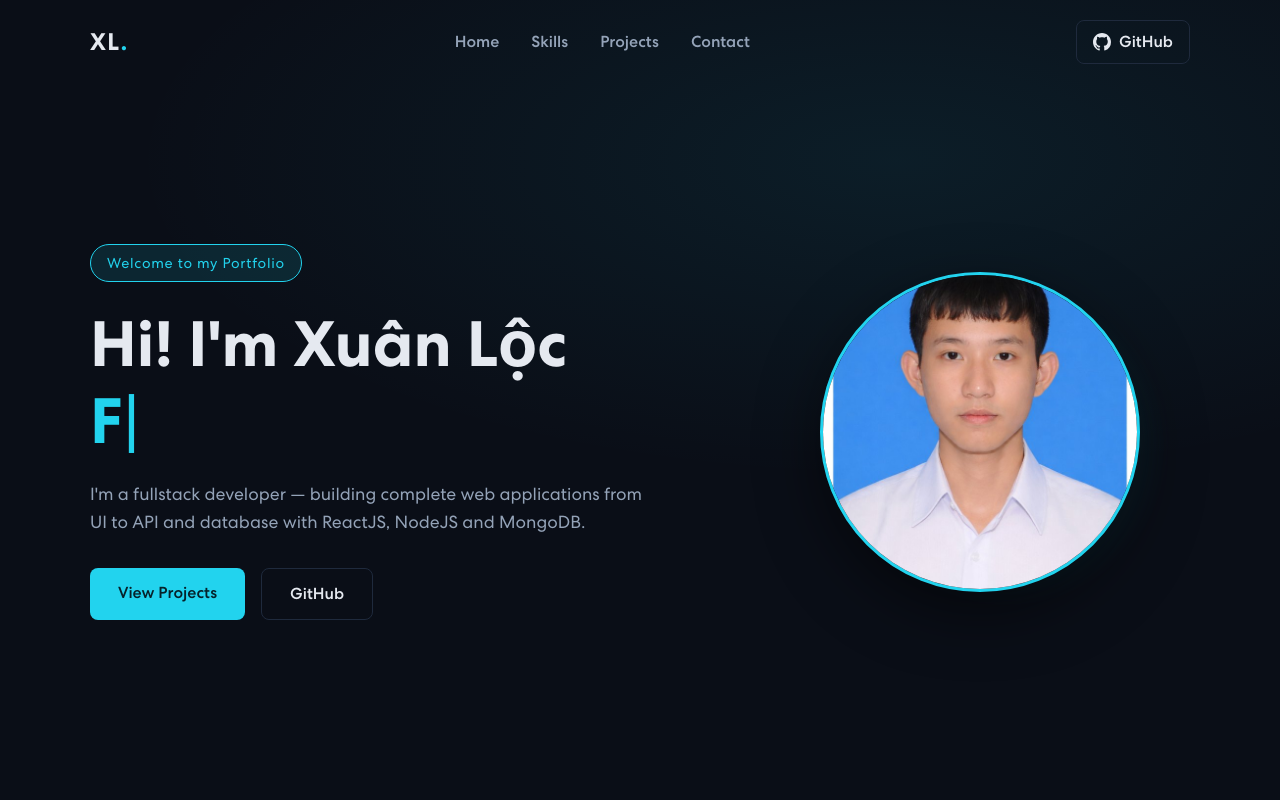
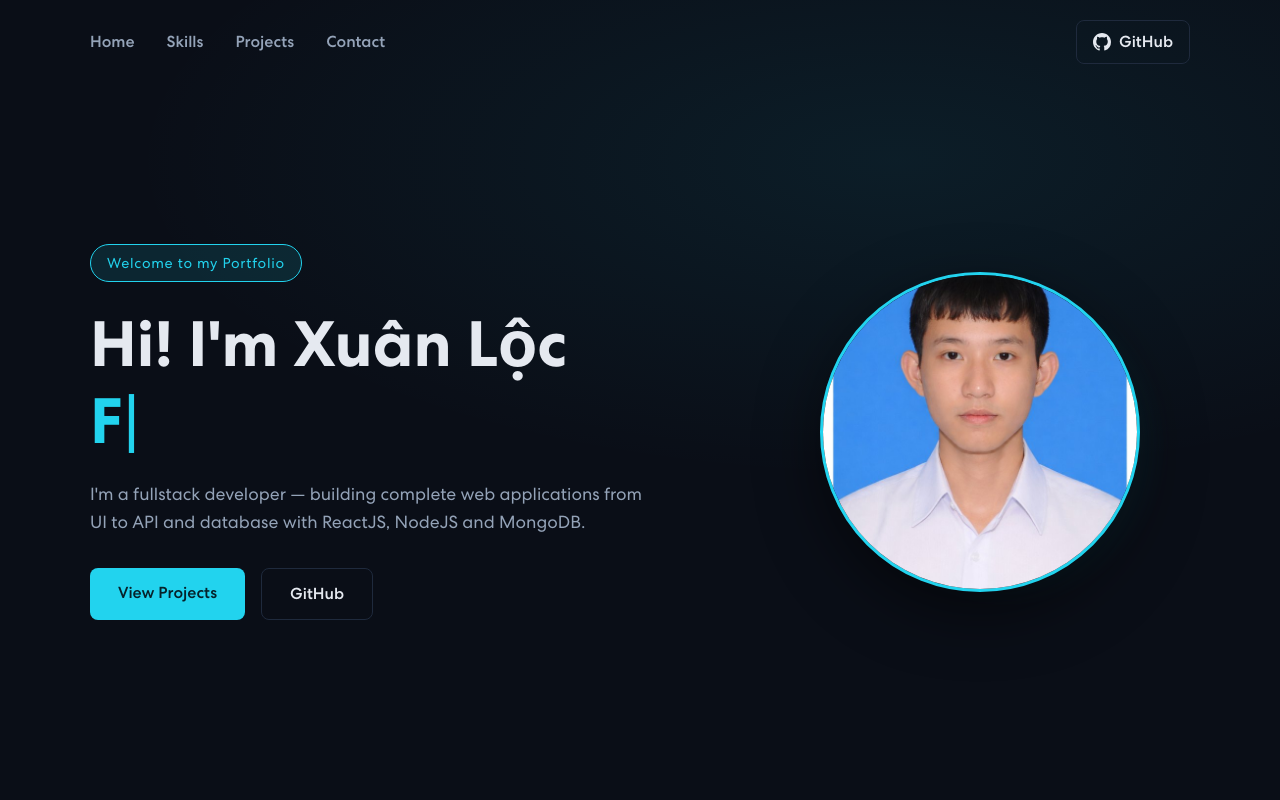
Before and after one commit to locphamxuan/XuanLoc_Portfolio, a React (Create React App) app: page / in a window 1280 px wide. Shown: the top 800 px of the page. Built offline with nearby package versions, Linux system fonts and the light colour scheme.

Commit message:
Remove XL logo mark from navbar and footer
The nav links and footer copyright already identify the site;
the standalone "XL." wordmark was redundant branding.

```diff
--- a/src/App.css
+++ b/src/App.css
@@ -112,17 +112,6 @@ a {
   align-items: center;
   justify-content: space-between;
   gap: 1.5rem;
-}
-
-.navbar-logo {
-  font-size: 1.5rem;
-  font-weight: 700;
-  color: var(--text);
-  letter-spacing: 0.05em;
-}
-
-.navbar-logo .dot {
-  color: var(--accent);
 }
 
 .navbar-links {
--- a/src/components/Footer.js
+++ b/src/components/Footer.js
@@ -3,9 +3,6 @@ const GITHUB_URL = "https://github.com/locphamxuan";
 export const Footer = () => (
   <footer className="footer">
     <div className="container footer-inner">
-      <a href="#home" className="navbar-logo">
-        XL<span className="dot">.</span>
-      </a>
       <p>© 2026 Phạm Xuân Lộc</p>
       <a href={GITHUB_URL} target="_blank" rel="noreferrer">
         GitHub
--- a/src/components/NavBar.js
+++ b/src/components/NavBar.js
@@ -14,9 +14,6 @@ export const NavBar = () => {
   return (
     <nav className={scrolled ? "navbar scrolled" : "navbar"}>
       <div className="container navbar-inner">
-        <a href="#home" className="navbar-logo">
-          XL<span className="dot">.</span>
-        </a>
         <div className="navbar-links">
           <a href="#home">Home</a>
           <a href="#skills">Skills</a>
```
